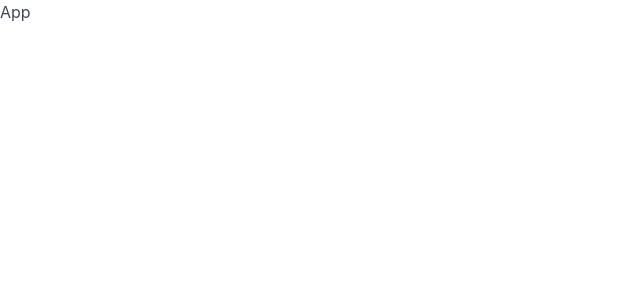
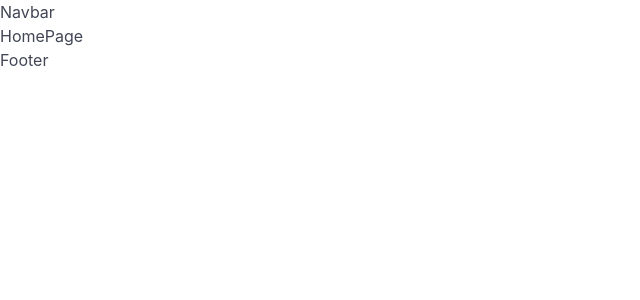
Before and after one commit to jmcaluyafuentes/ccf-dgroup-mngt, a React (Vite) app: page / in a window 1280 px wide. Shown: the top 300 px of the page, without its empty margins (0-640 px from the left). Built offline with nearby package versions, Linux system fonts and the light colour scheme.

Commit message:
setup: set-up routes in main App component

```diff
--- a/package.json
+++ b/package.json
@@ -12,7 +12,8 @@
   "dependencies": {
     "axios": "^1.7.7",
     "react": "^18.3.1",
-    "react-dom": "^18.3.1"
+    "react-dom": "^18.3.1",
+    "react-router-dom": "^6.26.2"
   },
   "devDependencies": {
     "@eslint/js": "^9.11.1",
--- a/src/App.jsx
+++ b/src/App.jsx
@@ -1,9 +1,21 @@
-import React from 'react'
+import { Route, Routes } from 'react-router-dom'
+import Home from './pages/HomePage';
+import DGroup from './pages/DGroupPage';
+import Navbar from './components/Navbar';
+import Footer from './components/Footer';
+import './App.css';
 
-const App = () => {
+function App() {
   return (
-    <div>App</div>
-  )
+    <div>
+      <Navbar />
+      <Routes>
+        <Route path="/" element={<Home />} />
+        <Route path="/dgroups" element={<DGroup />} />
+      </Routes>
+      <Footer />
+    </div>
+  );
 }
 
-export default App
+export default App;
```
Also changed, not shown: src/main.jsx (+4 -3 lines).
